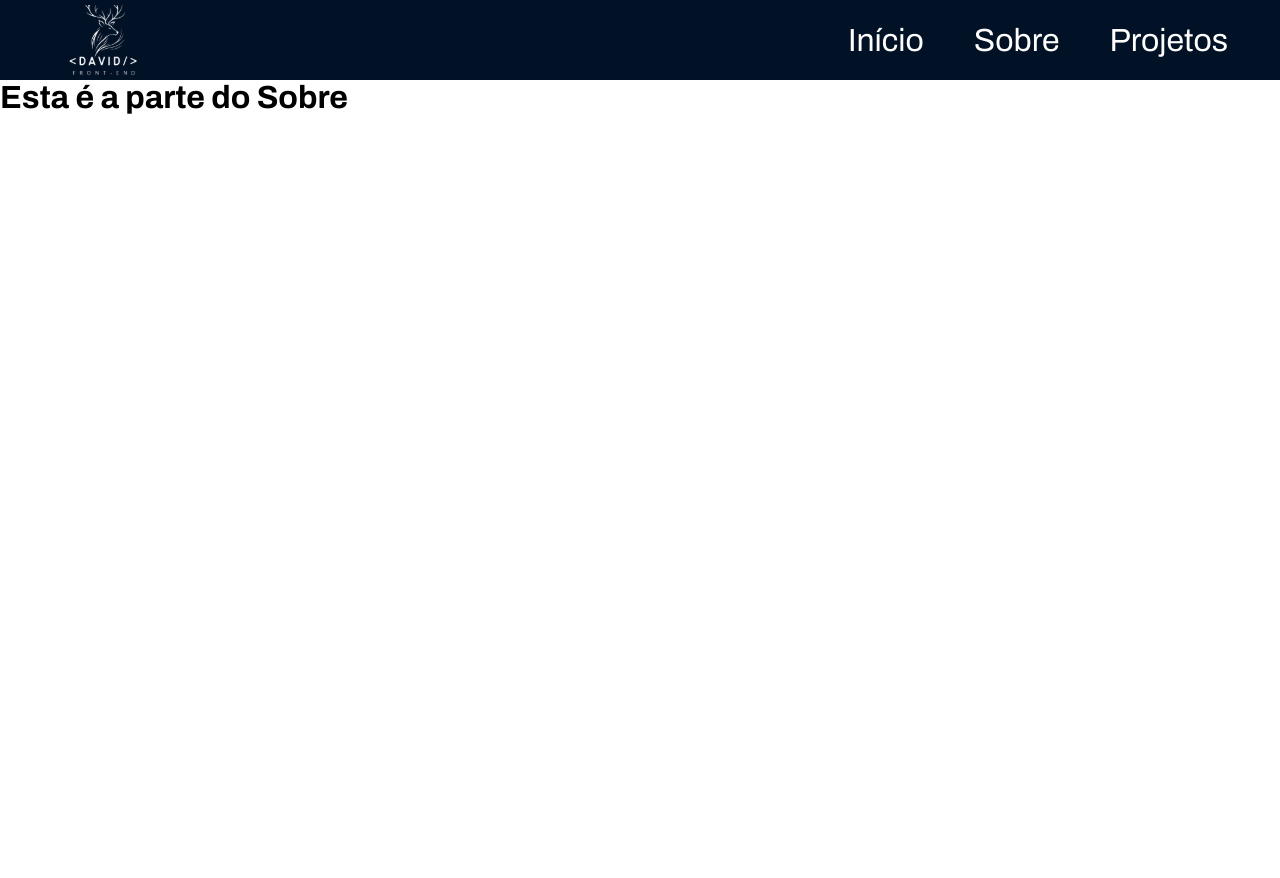
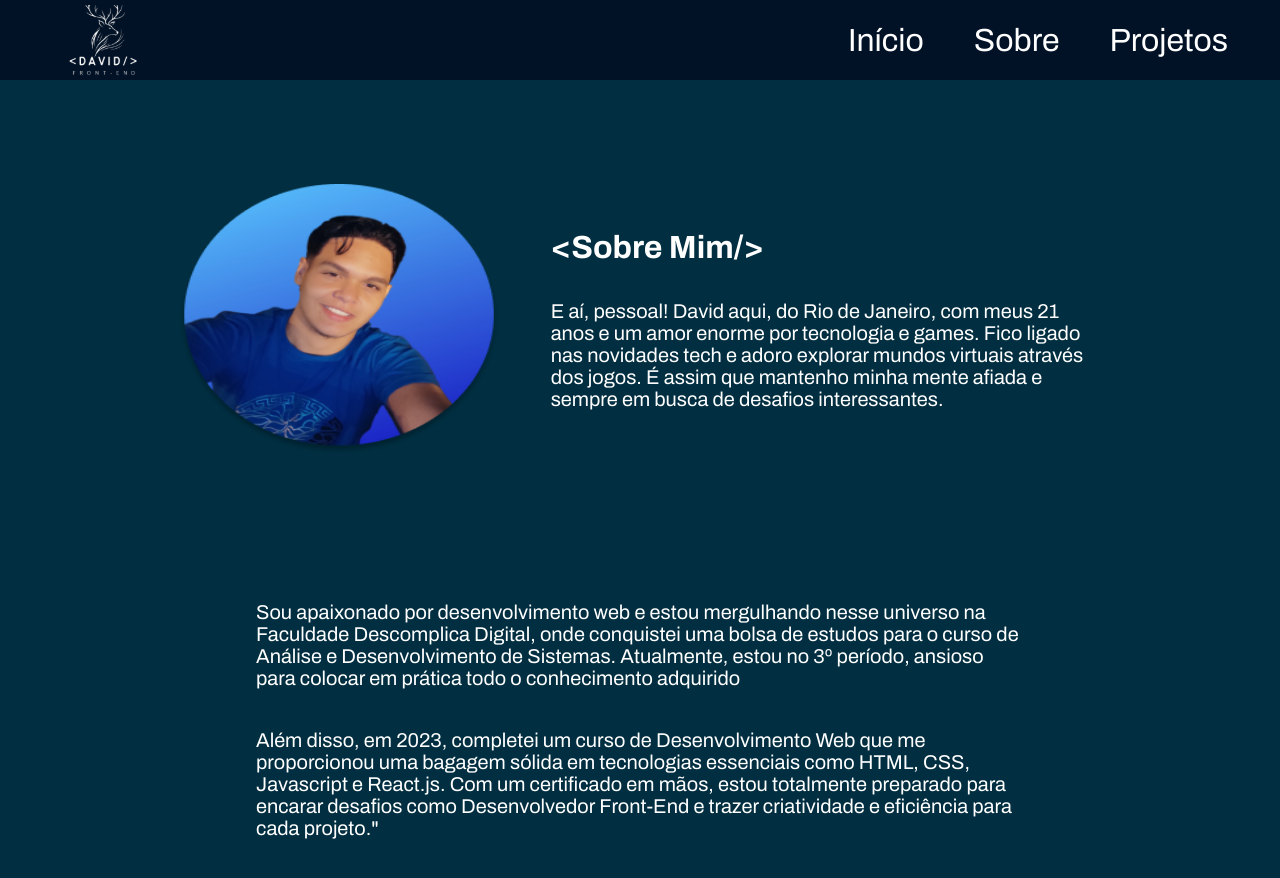
Before and after one commit to DavidPereira976/Portifolio, a React (Vite) app: page /sobre in a window 1280 px wide. Before the commit the page ends 800 px from the top, so only its background shows below. Built offline with nearby package versions, Linux system fonts and the light colour scheme.

Commit message:
Feat: Nova Seção Sobre

```diff
--- /dev/null
+++ b/src/Components/SobreInfo/index.jsx
@@ -0,0 +1,59 @@
+import { useState } from "react";
+import FotoPerfil from "../../assets/Imgs/FotoPerfil.png";
+
+import {
+  FirstBoxContent,
+  FirstBox,
+  Photo,
+  Title,
+  BoxContent,
+  FirstParagraph,
+  SecondBox,
+  SecondParagraph,
+} from "./style";
+
+function SobreInfos() {
+  const Mesage = useState("<Sobre Mim/>");
+
+  return (
+    <>
+      {" "}
+      <FirstBoxContent>
+        <FirstBox>
+          <figure>
+            <Photo src={FotoPerfil} alt="" />
+          </figure>
+          <BoxContent>
+            <Title>{Mesage}</Title>
+            <FirstParagraph>
+              E aí, pessoal! David aqui, do Rio de Janeiro, com meus 21 anos e
+              um amor enorme por tecnologia e games. Fico ligado nas novidades
+              tech e adoro explorar mundos virtuais através dos jogos. É assim
+              que mantenho minha mente afiada e sempre em busca de desafios
+              interessantes.
+            </FirstParagraph>
+          </BoxContent>
+        </FirstBox>
+
+        <SecondBox>
+          <SecondParagraph>
+            Sou apaixonado por desenvolvimento web e estou mergulhando nesse
+            universo na Faculdade Descomplica Digital, onde conquistei uma bolsa
+            de estudos para o curso de Análise e Desenvolvimento de Sistemas.
+            Atualmente, estou no 3º período, ansioso para colocar em prática
+            todo o conhecimento adquirido
+          </SecondParagraph>
+          <SecondParagraph>
+            Além disso, em 2023, completei um curso de Desenvolvimento Web que
+            me proporcionou uma bagagem sólida em tecnologias essenciais como
+            HTML, CSS, Javascript e React.js. Com um certificado em mãos, estou
+            totalmente preparado para encarar desafios como Desenvolvedor
+            Front-End e trazer criatividade e eficiência para cada projeto."
+          </SecondParagraph>
+        </SecondBox>
+      </FirstBoxContent>
+    </>
+  );
+}
+
+export default SobreInfos;
--- /dev/null
+++ b/src/Components/SobreInfo/style.js
@@ -0,0 +1,241 @@
+import styled from "styled-components";
+import device from "../../assets/Styles/device";
+
+export const FirstBoxContent = styled.section`
+  /* border: solid black; */
+  background-color: #012e40;
+  height: 100vh;
+  display: flex;
+  flex-direction: column;
+  align-items: center;
+  justify-content: center;
+
+  @media ${device.tabletL} {
+    height: 100vh;
+  }
+
+  @media ${device.mobileL} {
+    /* padding-top: 50px; */
+  }
+`;
+
+export const FirstBox = styled.section`
+  /* border: solid red; */
+  height: 500px;
+  width: 70vw;
+  display: flex;
+  justify-content: center;
+  justify-content: space-evenly;
+  align-items: center;
+
+  @media ${device.laptopM} {
+    width: 80vw;
+    height: 600px;
+  }
+
+  @media ${device.tabletL} {
+    flex-direction: column;
+    height: 600px;
+  }
+
+  @media ${device.tabletS} {
+    height: 480px;
+  }
+
+  @media ${device.mobileL} {
+    height: 380px;
+  }
+
+  @media ${device.mobileM} {
+    height: 360px;
+  }
+
+  @media ${device.mobileS} {
+    height: 330px;
+  }
+
+  @media ${device.mobileN}{
+    height:220px;
+  }
+`;
+
+export const Photo = styled.img`
+  width: 400px;
+  height: 350px;
+
+  @media ${device.laptopM} {
+    width: 320px;
+    height: 270px;
+  }
+
+  @media ${device.tabletS} {
+    width: 300px;
+    height: 250px;
+  }
+
+  @media ${device.mobileL} {
+    width: 250px;
+    height: 230px;
+  }
+
+  @media ${device.mobileM} {
+    width: 230px;
+    height: 210px;
+  }
+
+  @media ${device.mobileS} {
+    width: 210px;
+    height: 190px;
+  }
+
+  @media ${device.mobileN} {
+    width: 160px;
+    height: 140px;
+  }
+`;
+
+export const Title = styled.h2`
+  font-size: 32px;
+  color: #fff;
+
+  @media ${device.mobileL} {
+    font-size: 24px;
+  }
+
+  @media ${device.mobileM} {
+    font-size: 22px;
+  }
+
+  @media ${device.mobileS} {
+    font-size: 20px;
+  }
+
+  @media ${device.mobileN} {
+    font-size: 15px;
+  }
+`;
+
+export const BoxContent = styled.div`
+  /* border: solid gray; */
+  height: 250px;
+  display: flex;
+  flex-direction: column;
+  justify-content: space-evenly;
+
+  @media ${device.mobileL} {
+    width: 345px;
+  }
+
+  @media ${device.mobileS} {
+    /* font-size: 13px; */
+    width: 310px;
+  }
+
+  @media ${device.mobileN} {
+    width: 290px;
+  }
+`;
+
+export const FirstParagraph = styled.p`
+  /* border: solid green; */
+  width: 550px;
+  font-size: 22px;
+  color: #fff;
+
+  @media ${device.laptopM} {
+    font-size: 20px;
+  }
+
+  @media ${device.tabletL} {
+    font-size: 22px;
+  }
+
+  @media ${device.mobileL} {
+    font-size: 15px;
+    width: 350px;
+  }
+
+  @media ${device.mobileM} {
+    font-size: 14px;
+  }
+
+  @media ${device.mobileS} {
+    font-size: 13px;
+    width: 320px;
+  }
+
+  @media ${device.mobileN}{
+  font-size: 10px;
+  width: 280px;
+  }
+`;
+
+export const SecondBox = styled.div`
+  /* border: solid blue; */
+  height: 400px;
+  display: flex;
+  flex-direction: column;
+  align-items: center;
+  justify-content: center;
+  justify-content: space-evenly;
+
+  @media ${device.tabletL} {
+    width: 80vw;
+  }
+
+  @media ${device.mobileL} {
+    height: 290px;
+  }
+
+  @media ${device.mobileM} {
+    height: 240px;
+  }
+
+  @media ${device.mobileN}{
+ height: 190px;
+  }
+`;
+
+export const SecondParagraph = styled.p`
+  /* border: solid green; */
+  width: 60vw;
+  font-size: 22px;
+  color: #fff;
+
+  @media ${device.laptopM} {
+    font-size: 20px;
+  }
+
+  @media ${device.tabletL} {
+    font-size: 22px;
+    width: 66vw;
+  }
+
+  @media ${device.tabletM} {
+    width: 69vw;
+  }
+
+  @media ${device.tabletS} {
+    width: 71vw;
+  }
+
+  @media ${device.mobileL} {
+    font-size: 15px;
+    width: 80vw;
+  }
+
+  @media ${device.mobileM} {
+    font-size: 14px;
+    width: 86vw;
+  }
+
+  @media ${device.mobileS} {
+    font-size: 13px;
+    width: 86vw;
+  }
+
+  @media ${device.mobileN}{
+  font-size: 11px;
+  width: 90vw ;
+  }
+`;
--- a/src/Pages/Sobre.jsx
+++ b/src/Pages/Sobre.jsx
@@ -1,8 +1,10 @@
+import SobreInfos from "../Components/SobreInfo/index"
+
 function Sobre() {
 
     return (
       <>
-        <h1>Esta é a parte do Sobre</h1>
+        <SobreInfos/>
       </>
     )
   }
--- a/src/assets/Styles/device.js
+++ b/src/assets/Styles/device.js
@@ -7,7 +7,7 @@ const size = {
   tabletM: "800px",
   tabletL: "834px",
   laptop: "1024px",
-  laptopM: "1366px",
+  laptopM: "1280px",
   laptopL: "1440px",
 };
 
```
Also changed, not shown: src/Components/Button/index.jsx (deleted), src/Components/Button/style.js (deleted).
